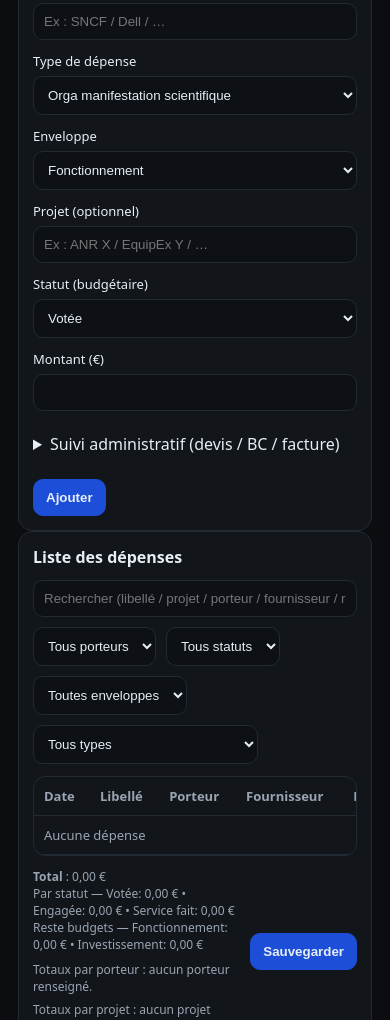
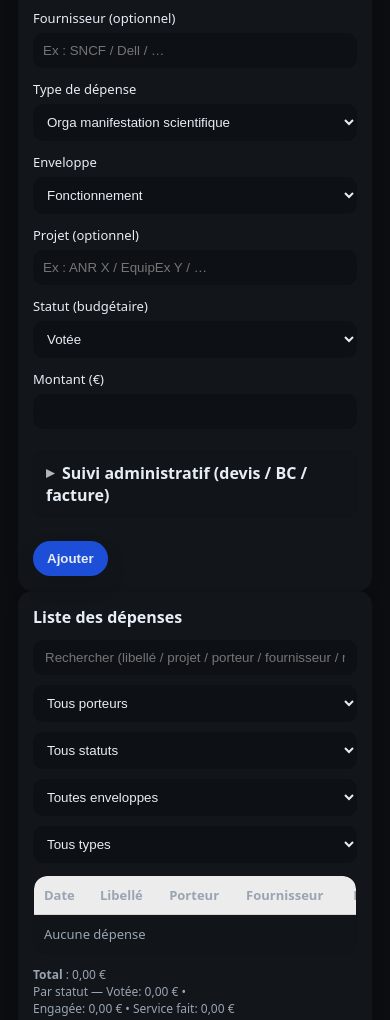
Before and after one commit to Maximilien-Petit-CV-et-bidouilles/lab-budget, a website: page index.html in a window 390 px wide. Shown: the part 980-2000 px from the top of the page. Drawn offline with nearby package versions, Linux system fonts and the light colour scheme.

Commit message:
Enhance styles for ergonomics and responsiveness
Added new styles for improved ergonomics and responsiveness.

```diff
--- a/styles.css
+++ b/styles.css
@@ -57,3 +57,168 @@ tfoot td{ border-bottom:none; }
 /* Details (form + édition) */
 .details summary{ cursor:pointer; }
 .details{ margin-top: 10px; }
+
+/* ============================
+   Ergonomie V2 — overrides
+   ============================ */
+
+/* Base : meilleures lisibilité et espacements */
+:root{
+  --radius: 14px;
+  --radius-sm: 10px;
+  --shadow: 0 10px 30px rgba(0,0,0,.06);
+  --shadow-sm: 0 6px 16px rgba(0,0,0,.06);
+  --border: 1px solid rgba(0,0,0,.08);
+}
+
+.container { max-width: 1200px; }
+
+.card{
+  border-radius: var(--radius);
+  box-shadow: var(--shadow-sm);
+  border: var(--border);
+}
+
+/* Inputs : focus clair */
+input, select, button, textarea{
+  border-radius: 10px;
+}
+
+input:focus, select:focus, textarea:focus{
+  outline: 3px solid rgba(0,0,0,.12);
+  outline-offset: 2px;
+}
+
+/* Boutons : hiérarchie + clics plus confort */
+.btn{
+  border-radius: 999px;
+  padding: 10px 14px;
+  transition: transform .06s ease, box-shadow .12s ease, background .12s ease;
+}
+
+.btn:active{ transform: translateY(1px); }
+
+.btn-primary{
+  box-shadow: 0 10px 22px rgba(0,0,0,.10);
+}
+
+.btn-ghost{
+  opacity: .92;
+}
+
+/* Badges statut : plus clean */
+.badge{
+  display:inline-flex;
+  align-items:center;
+  gap:6px;
+  padding:2px 10px;
+  border-radius:999px;
+  font-size:12px;
+  line-height:18px;
+  font-weight:650;
+  border:1px solid rgba(0,0,0,.10);
+  white-space:nowrap;
+}
+
+.badge-votee{ background: rgba(0,0,0,.06); }
+.badge-engagee{ background: rgba(255,165,0,.18); }
+.badge-sf{ background: rgba(0,128,0,.18); }
+
+/* Table : sticky header + lisibilité + hover */
+.tableWrap{
+  overflow:auto;
+  border-radius: var(--radius);
+  border: var(--border);
+}
+
+table{
+  border-collapse: separate;
+  border-spacing: 0;
+  width: 100%;
+  min-width: 980px; /* évite trop de casse */
+}
+
+thead th{
+  position: sticky;
+  top: 0;
+  z-index: 3;
+  background: rgba(255,255,255,.92);
+  backdrop-filter: blur(8px);
+  border-bottom: 1px solid rgba(0,0,0,.10);
+}
+
+tbody tr:nth-child(odd){
+  background: rgba(0,0,0,.02);
+}
+
+tbody tr:hover{
+  background: rgba(0,0,0,.05);
+}
+
+td, th{
+  padding: 10px 10px;
+  vertical-align: top;
+}
+
+td .muted{ opacity:.75; }
+
+td.right, th.right{
+  text-align:right;
+  font-variant-numeric: tabular-nums;
+}
+
+/* Colonne actions : évite que ça “saute” */
+td:last-child{
+  white-space: nowrap;
+}
+
+/* Recherche : plus large + confortable */
+.search{
+  min-width: 320px;
+  padding: 10px 12px;
+}
+
+/* Details (devis/BC/fact) : meilleur rendu */
+details.details{
+  border: 1px solid rgba(0,0,0,.10);
+  border-radius: var(--radius-sm);
+  padding: 10px 12px;
+  background: rgba(0,0,0,.02);
+}
+
+details.details > summary{
+  cursor:pointer;
+  font-weight:650;
+  list-style: none;
+}
+
+details.details > summary::-webkit-details-marker{ display:none; }
+
+/* Petit chevron */
+details.details > summary:before{
+  content:"▸";
+  display:inline-block;
+  margin-right:8px;
+  transform: translateY(-1px);
+  opacity:.75;
+}
+
+details.details[open] > summary:before{
+  content:"▾";
+}
+
+/* Relances : lisible */
+.reminders{
+  margin: 8px 0 0;
+  padding-left: 18px;
+}
+.reminders li{
+  margin: 6px 0;
+}
+
+/* Responsive : empilement des filtres + cards */
+@media (max-width: 900px){
+  .search{ min-width: 100%; }
+  .row.wrap > *{ flex: 1 1 180px; }
+  table{ min-width: 860px; }
+}
```
